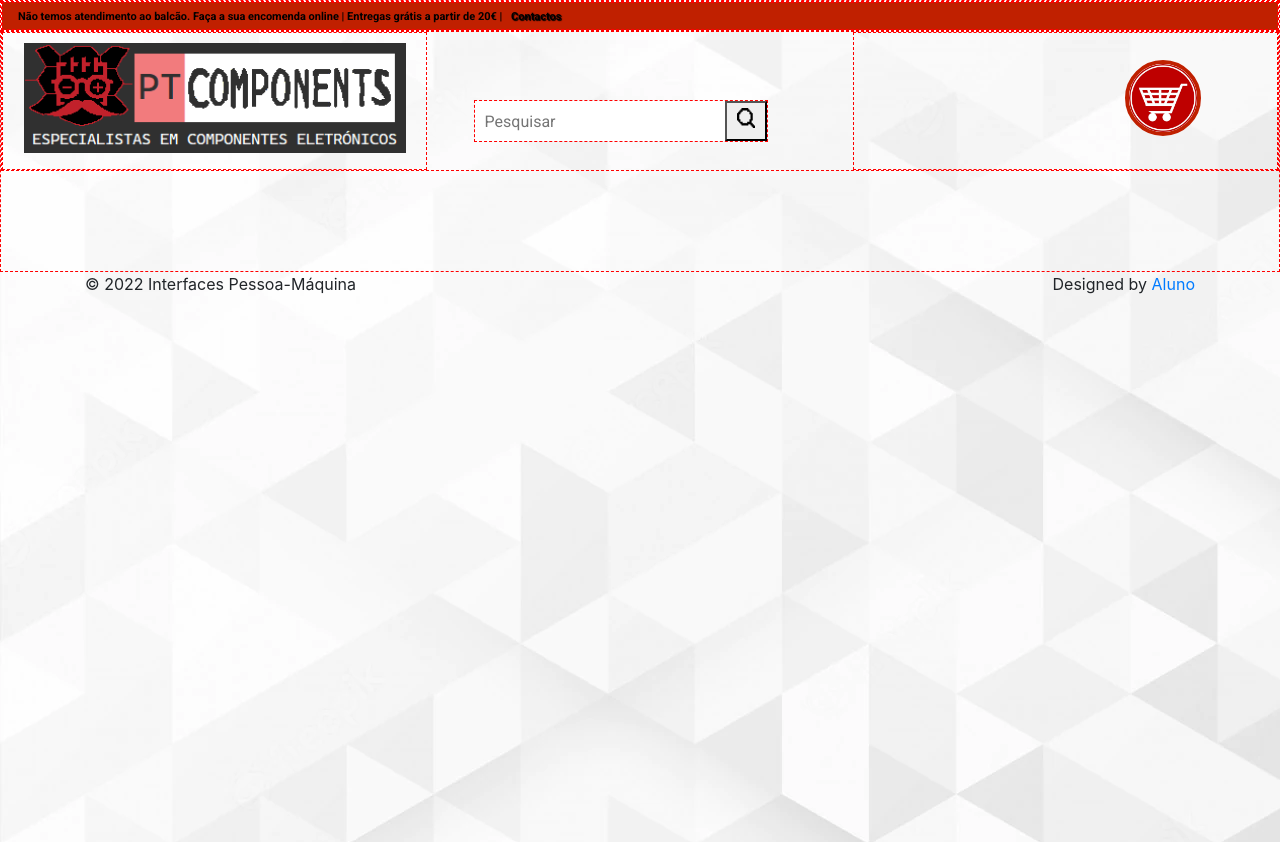
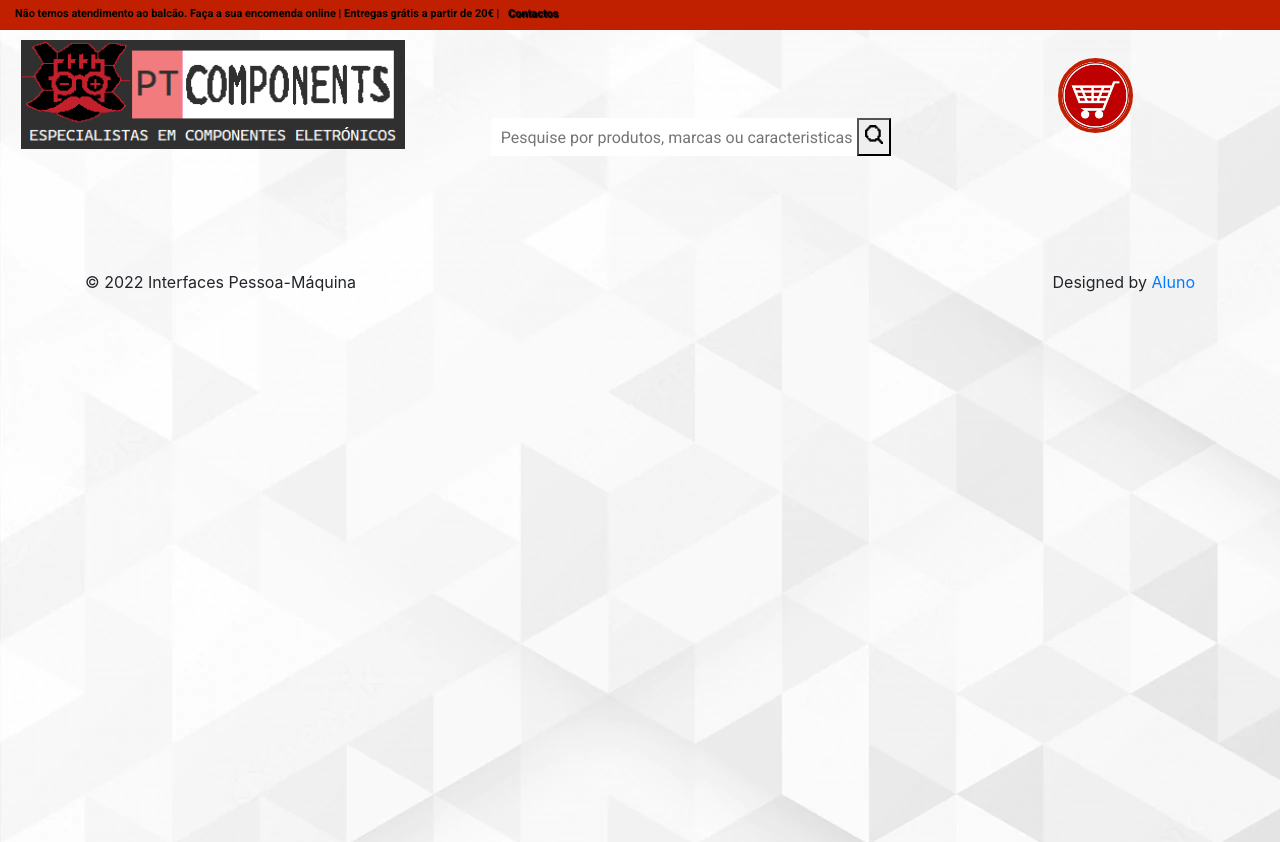
Before and after one commit to Burgermench/E-Shop---LAB11--IPM, a Vue app: page /menu in a window 1280 px wide. Shown: the top 842 px of the page. Built offline with nearby package versions, Linux system fonts and the light colour scheme.

Commit message:
checkpoint3 - installing bootstrap didnt work

```diff
--- a/src/components/Header.vue
+++ b/src/components/Header.vue
@@ -25,7 +25,7 @@
             </div>
 
             <div id="search">
-                <input id="search_input" type="text" placeholder="Pesquisar">
+                <input id="search_input" type="text" placeholder="Pesquise por produtos, marcas ou caracteristicas">
                 <button id="search_btn"> <canvas id="search_img"></canvas> </button>
             </div>
 
@@ -68,7 +68,7 @@ export default {
         let customLogoParentWidth = document.getElementById("logo").offsetWidth*0.90;
         let customLogoParentHeight = document.getElementById("logo").offsetHeight*0.65;
         this.getImageResized("custom_logo", customLogoParentWidth, customLogoParentHeight, require("@/assets/images/custom_logo.png"));
-        let searchImgParentWidth = document.getElementById("search_btn").offsetWidth*0.45;
+        let searchImgParentWidth = document.getElementById("search_btn").offsetWidth*0.35       ;
         let searchImgParentHeight = document.getElementById("search_btn").offsetHeight*0.5;
         this.getImageResized("search_img", searchImgParentWidth, searchImgParentHeight, require("@/assets/images/search_spyglass.png"));
         //let cartImgParentWidth = document.getElementById("cart").offsetWidth;
@@ -127,7 +127,7 @@ export default {
 
 <style lang="scss" scoped>
 // DEBUG
-$debug: true;
+$debug: false;
 
 @mixin debug() {
 	border-style: dashed;
@@ -244,13 +244,13 @@ div {
 #search {
     grid-area: search;
     display: grid;
-    grid-template-rows: 40px;
-    grid-template-columns: 250px 42px;
+    grid-template-rows: 38px;
+    grid-template-columns: 160% 15%;
     grid-template-areas: "search_input search_btn";
     z-index: 2;
     position: absolute;
-    bottom: 20%;
-    right: 20%;
+    bottom: 10%;
+    left: 15%;
 }
 
 #search_input {
@@ -297,7 +297,7 @@ div {
     grid-area: cart_img;
     position: relative;
     top: 20%;
-    left: 80%;
+    left: 60%;
     z-index: 1;
     border-radius: 100%;
     border: 4px solid #c02000;
```
